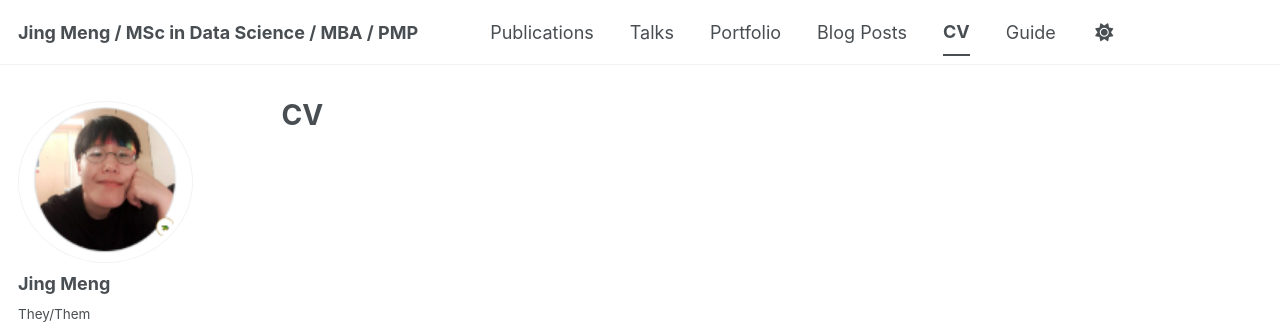
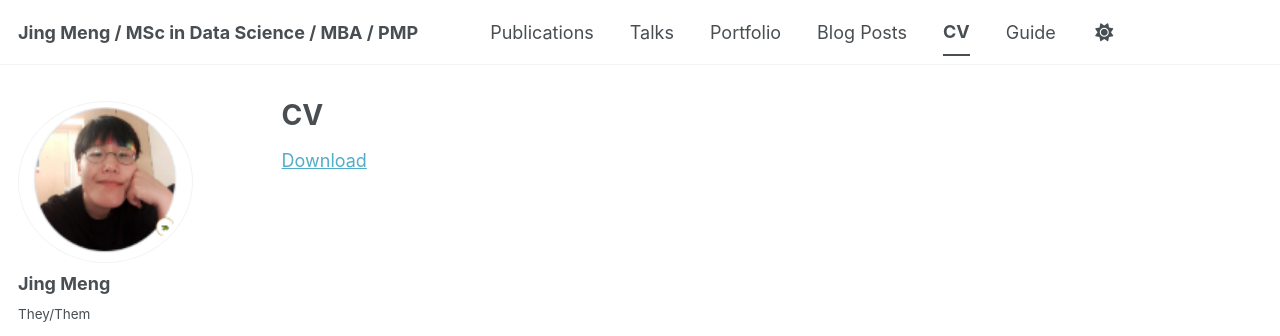
Before and after one commit to mjjackey/mjjackey.github.io, a Jekyll site: the page built from _pages/cv.md, in a window 1280 px wide. Shown: the top 336 px of the page. Built offline with Jekyll 4.4.1, drawn with Linux system fonts in a browser that asks for light colours; a script bundle is joined from its source files by our own code; a style sheet for code colours, icons or effects is not loaded.

Commit message:
Modify the cv.md

```diff
--- a/_pages/cv_template.md
+++ b/_pages/cv.md
@@ -5,10 +5,11 @@ permalink: /cv/
 author_profile: true
 redirect_from:
   - /resume
+paperurl: 'https://mjjackey.github.io/files/Jing_Meng_Industry_CV_ML_Engineer.pdf'
 ---
 
-{% include base_path %}
- <ul> </ul>
+<!-- {% include base_path %} -->
+[Download](https://mjjackey.github.io/files/Jing_Meng_Industry_CV_ML_Engineer.pdf)
 
 <!-- Education
 ======
```
Also changed, not shown: 1 other file.
